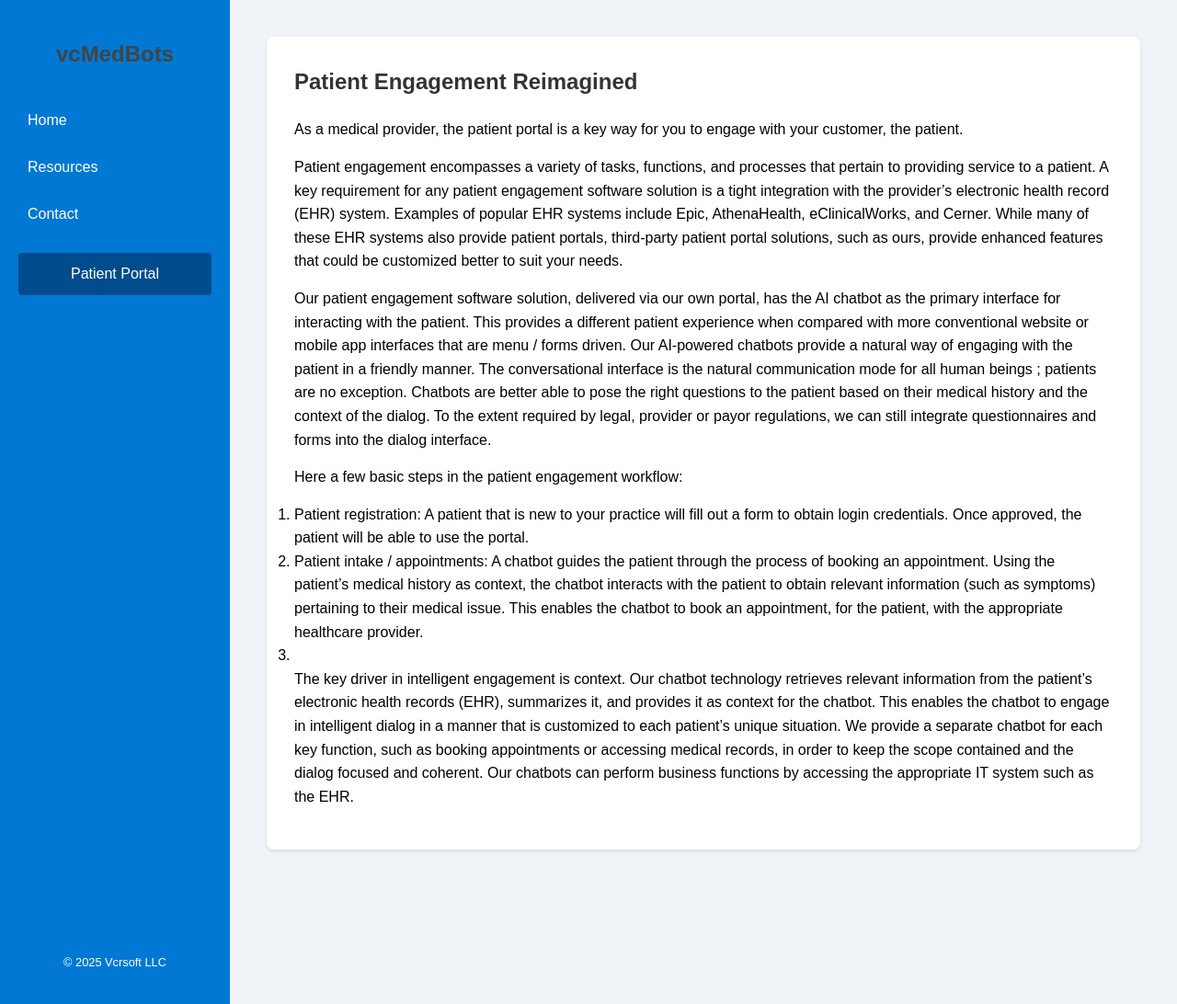
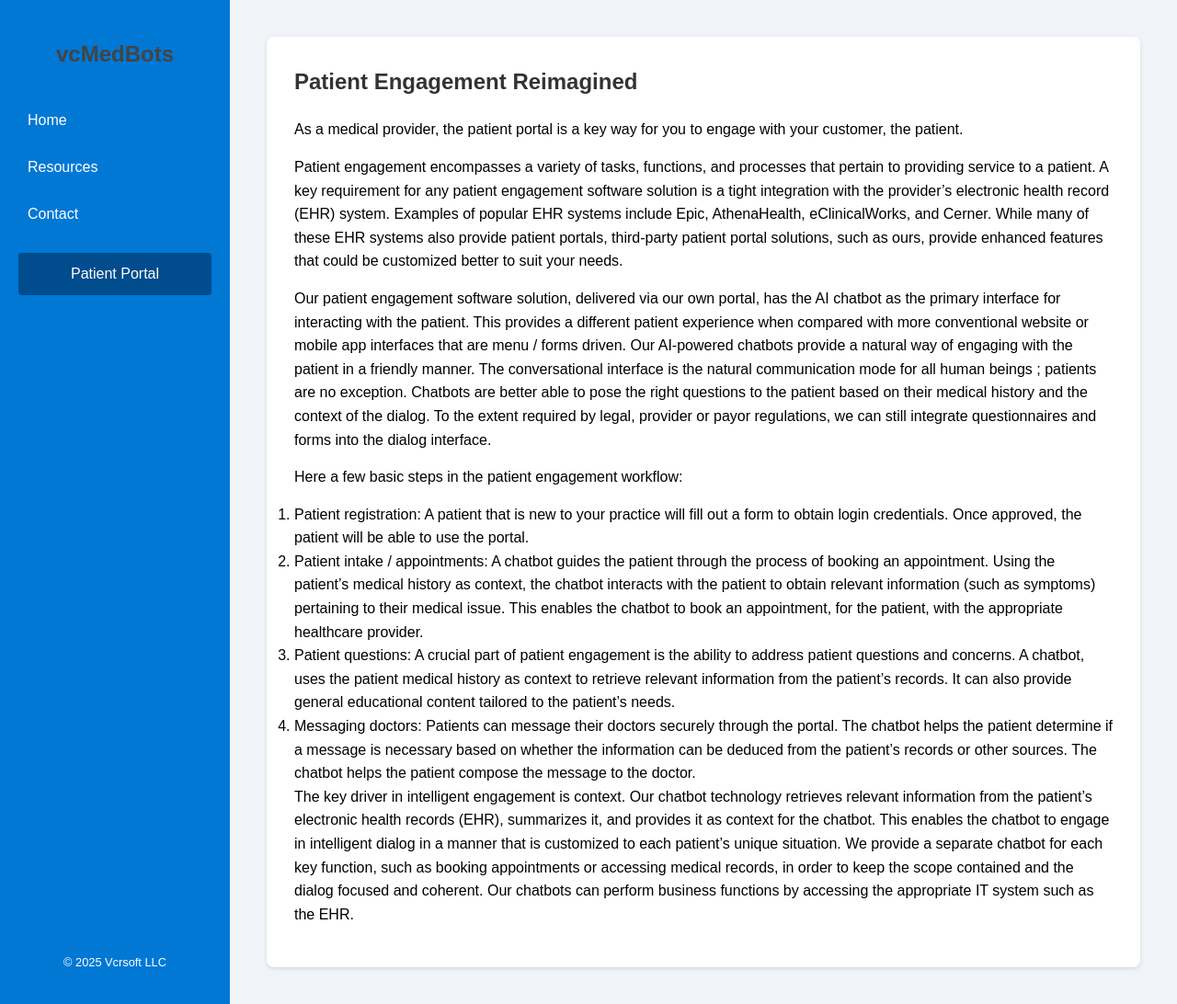
Before and after one commit to vcrsoft/vcrsoft.github.io, a Jekyll site: the page built from _resources/patientEngagement.md, in a window 1280 px wide and 1092 px high. Shown: the whole window at 92% size. Built offline with Jekyll 4.4.1, drawn with Linux system fonts in a browser that asks for light colours.

Commit message:
Update patientEngagement.md

```diff
--- a/_resources/patientEngagement.md
+++ b/_resources/patientEngagement.md
@@ -17,7 +17,8 @@ Here a few basic steps in the patient engagement workflow:
 
 1. Patient registration: A patient that is new to your practice will fill out a form to obtain login credentials. Once approved, the patient will be able to use the portal.
 2. Patient intake / appointments: A chatbot guides the patient through the process of booking an appointment. Using the patient's medical history as context, the chatbot interacts with the patient to obtain relevant information (such as symptoms) pertaining to their medical issue. This enables the chatbot to book an appointment, for the patient, with the appropriate healthcare provider.
-3.
+3. Patient questions: A crucial part of patient engagement is the ability to address patient questions and concerns. A chatbot, uses the patient medical history as context to retrieve relevant information from the patient's records. It can also provide general educational content tailored to the patient's needs.
+4. Messaging doctors: Patients can message their doctors securely through the portal. The chatbot helps the patient determine if a message is necessary based on whether the information can be deduced from the patient's records or other sources. The chatbot helps the patient compose the message to the doctor.
 
 
 
```
